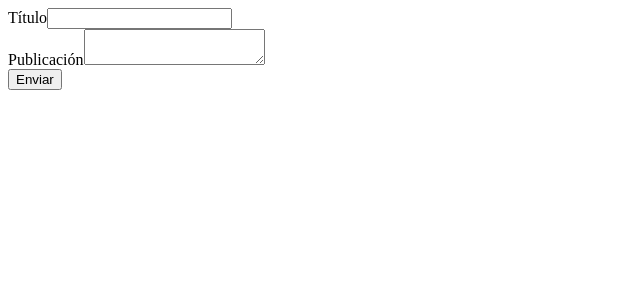
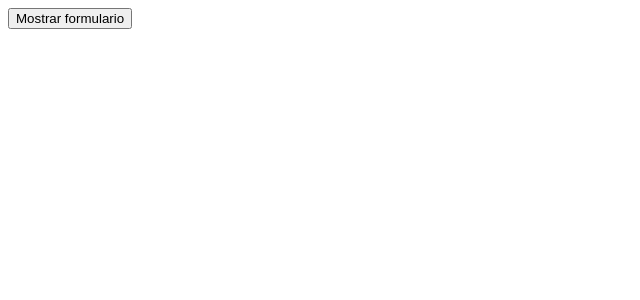
Before and after one commit to SamuelEstradaO/react-codigoFacilito, a React (Create React App) app: page / in a window 1280 px wide. Shown: the top 300 px of the page, without its empty margins (0-640 px from the left). Built offline with nearby package versions, Linux system fonts and the light colour scheme.

Commit message:
class useRef

```diff
--- a/src/index.js
+++ b/src/index.js
@@ -1,4 +1,4 @@
-import React, { useEffect, useState } from 'react';
+import React, { useEffect, useState, useRef } from 'react';
 import { render } from 'react-dom';
 
 // const Saludo = ({ nombre, idioma = 'en' }) => {
@@ -36,9 +36,17 @@
 //   idioma: 'en'
 // }
 
-const Form = () => {
+const Form = ({ showed }) => {
   let [title, setTitle] = useState('');
   let [body, setBody] = useState('');
+  const firstInput = useRef();
+  useEffect(() => {
+    //Actualizar el DOM
+    if(showed){
+      console.log(firstInput);
+      firstInput.current.focus();
+    }
+  }, [showed]);
   const sendForm = (ev) => {
     ev.preventDefault();
     fetch('https://jsonplaceholder.typicode.com/posts', {
@@ -68,6 +76,7 @@
           id="title"
           value={title}
           onChange={(ev) => setTitle(ev.target.value)}
+          ref={firstInput}
         />
       </div>
       <div>
@@ -83,10 +92,20 @@
   );
 };
 
+const Accordion = () => {
+  const [show, setShow] = useState(false);
+  return (
+    <div>
+      <button onClick={() => setShow(!show)}>Mostrar formulario</button>
+      {show && <Form showed={show} />}
+    </div>
+  );
+};
+
 const App = () => {
   return (
     <div>
-      <Form />
+      <Accordion />
     </div>
   );
 };
```
